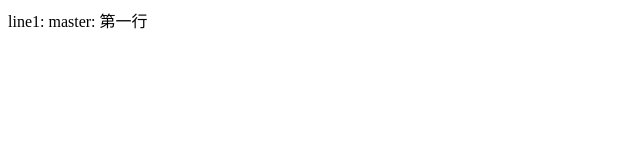
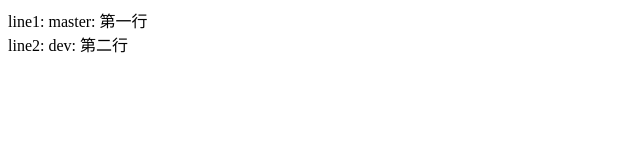
Before and after one commit to wangchengisgood/git_test, a plain HTML site: page index.html in a window 1280 px wide. Shown: the whole page, without its empty margins (0-640 px from the left). Drawn offline with Linux system fonts and the light colour scheme.

Commit message:
feat:修改index.html,新增第二行

```diff
--- a/index.html
+++ b/index.html
@@ -5,5 +5,7 @@
     </head>
     <body>
         <div>line1: master: 第一行</div>
+
+        <div>line2: dev: 第二行</div>
     </body>
 </html>
```
